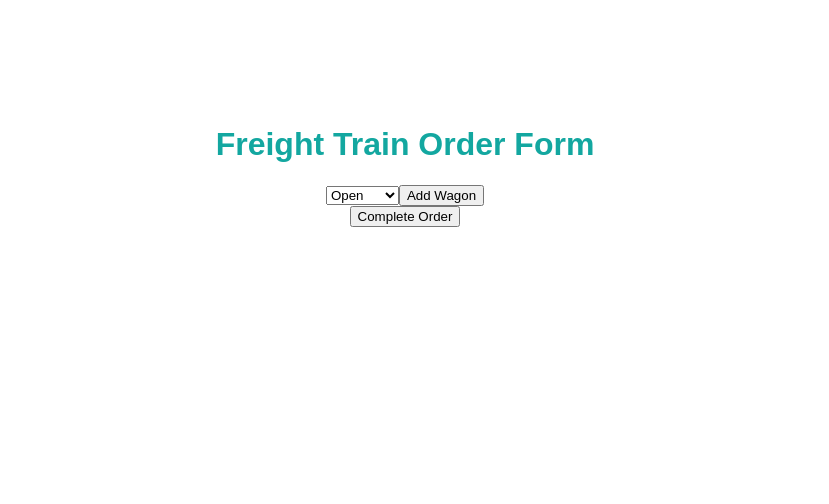
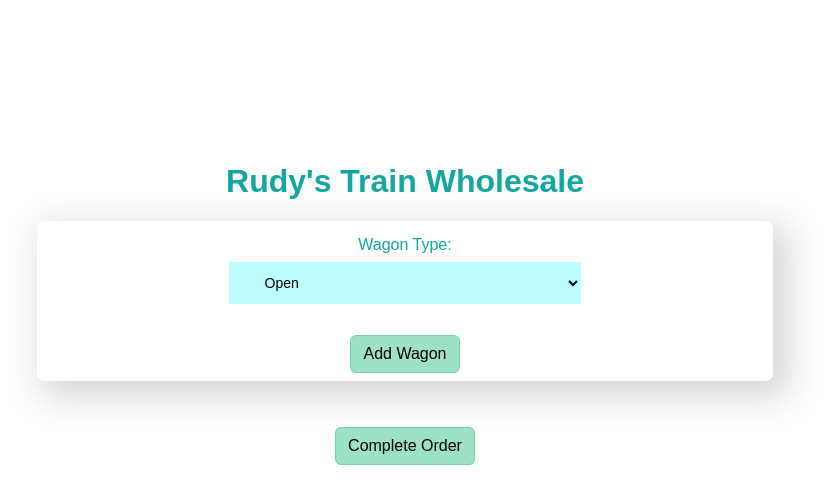
Before and after one commit to rudydimacali/freightVue, a Vue app: page / in a window 1280 px wide. Shown: the top 504 px of the page, without its empty margins (235-1064 px from the left). Built offline with nearby package versions, Linux system fonts and the light colour scheme.

Commit message:
Form and render styling.

```diff
--- a/src/components/OrderForm.vue
+++ b/src/components/OrderForm.vue
@@ -1,21 +1,34 @@
 <template>
   <div id="OrderFormContainer">
-    <h1>Freight Train Order Form</h1>
+    <h1>Rudy's Train Wholesale</h1>
     <form id="OrderForm" v-if="!completed">
+      <div>
+        <label for='parentWagonType'>Wagon Type:</label>
         <select v-model="parentWagonType" @change="changeWagon">
           <option v-for="(type, index) in wagonTypes" :value="type" :key="index">{{ type }}</option>
         </select>
-      <select v-model="subWagonType" v-if="parentWagonType === 'Covered'">
+      </div>
+      <div v-if="parentWagonType === 'Covered'">
+        <label for='subWagonType'>Type of Covered Wagon:</label>
+        <select v-model="subWagonType">
           <option v-for="(type, index) in coveredTypes" :value="type" :key="index">{{ type }}</option>
         </select>
-      <select v-model="subWagonType" v-if="parentWagonType === 'Tank'">
+      </div>
+      <div v-if="parentWagonType === 'Tank'">
+        <label for='subWagonType'>Type of Tank Wagon:</label>
+        <select v-model="subWagonType">
           <option v-for="(type, index) in tankTypes" :value="type" :key="index">{{ type }}</option>
         </select>
+      </div>
       <button class="addWagon" v-on:click.prevent="addWagon">Add Wagon</button>
     </form>
     <TrainRender :wagons="wagons" :completed="completed"/>
-    <button v-if="!completed" class="completeOrder" v-on:click.prevent="completeOrder">Complete Order</button>
-    <button v-if="completed" class="orderAgain" v-on:click.prevent="orderAgain">Create New Order</button>
+    <button v-if="!completed" class="completeOrder" v-on:click.prevent="completeOrder">
+      Complete Order
+    </button>
+    <button v-if="completed" class="orderAgain" v-on:click.prevent="orderAgain">
+      Create New Order
+    </button>
   </div>
 </template>
 
@@ -39,7 +52,11 @@ export default {
   },
   methods: {
     addWagon() {
+      if (this.parentWagonType === this.subWagonType) {
         this.wagons.push(this.subWagonType);
+      } else {
+        this.wagons.push(`${this.parentWagonType} - ${this.subWagonType}`);
+      }
     },
     changeWagon() {
       if (this.parentWagonType === 'Covered') this.subWagonType = 'Regular';
@@ -67,4 +84,53 @@ export default {
 </script>
 
 <style scoped>
+
+form {
+  box-shadow: 10px 10px 34px 7px rgba(0,0,0,0.16);
+  max-width: 75%;
+  margin: 0 auto;
+  border-radius: 7px;
+}
+
+div {
+  margin-bottom: 1rem;
+  padding: 15px;
+}
+
+label {
+  display: inline-block;
+  margin-bottom: 0.5rem;
+}
+
+
+select {
+  display: block;
+  width: 50%;
+  height: calc(2.8125rem + 0);
+  padding: 0.75rem 2rem;
+  font-size: 0.875rem;
+  font-weight: 400;
+  line-height: 1.5rem;
+  background-color: #00f7ff41;
+  background-clip: padding-box;
+  border: 0 solid #ced4da;
+  border-radius: 0;
+  margin: 0 auto;
+}
+
+button {
+  border: 1px solid transparent;
+  padding: 0.375rem 0.75rem;
+  font-size: 1rem;
+  line-height: 1.5;
+  border-radius: 0.4rem;
+  text-align: center;
+  vertical-align: middle;
+  display: inline-block;
+  font-weight: 400;
+  background-color: rgba(86, 204, 157, 0.582);
+  border-color: rgba(86, 204, 157, 0.582);
+  margin-bottom: 0.5rem;
+}
+
 </style>
--- a/src/components/TrainRender.vue
+++ b/src/components/TrainRender.vue
@@ -1,7 +1,7 @@
 <template>
   <div id="TrainRender">
-    <draggable v-if="!completed" v-model="wagons" @start="drag=true" @end="drag=false">
-      <h4 v-if="wagons.length > 0">Click and Drag to Reorder Carts</h4>
+    <h4 v-if="wagons.length > 0 && !completed">Click and Drag to Reorder Carts</h4>
+    <draggable v-if="!completed" :list="wagons" @start="drag=true" @end="drag=false">
       <div class="dragItem" v-for="(trains, index) in wagons" :key="index" :value="index">{{ index + 1 }}. {{ trains }}
         <button class="deleteWagon" :value="index" v-on:click.prevent="deleteWagon">Delete</button>
       </div>
@@ -13,6 +13,7 @@
         <div class="wagonText">{{ index + 1 }}. {{ trains }}</div>
       </div>
     </div>
+    <div v-if="completed">{{wagons.length}} wagon(s) ordered!</div>
   </div>
 </template>
 
@@ -55,7 +56,7 @@ export default {
 <style scoped>
 
 .wagonText {
-  margin-top: -70%;
+  margin-top: -75%;
   font-weight: bold;
   padding-left: 10px;
   padding-right: 10px;
```
Also changed, not shown: 1 other file (tests, documents, lock files or other folders). Lines whose indentation alone changed are shown as unchanged.
